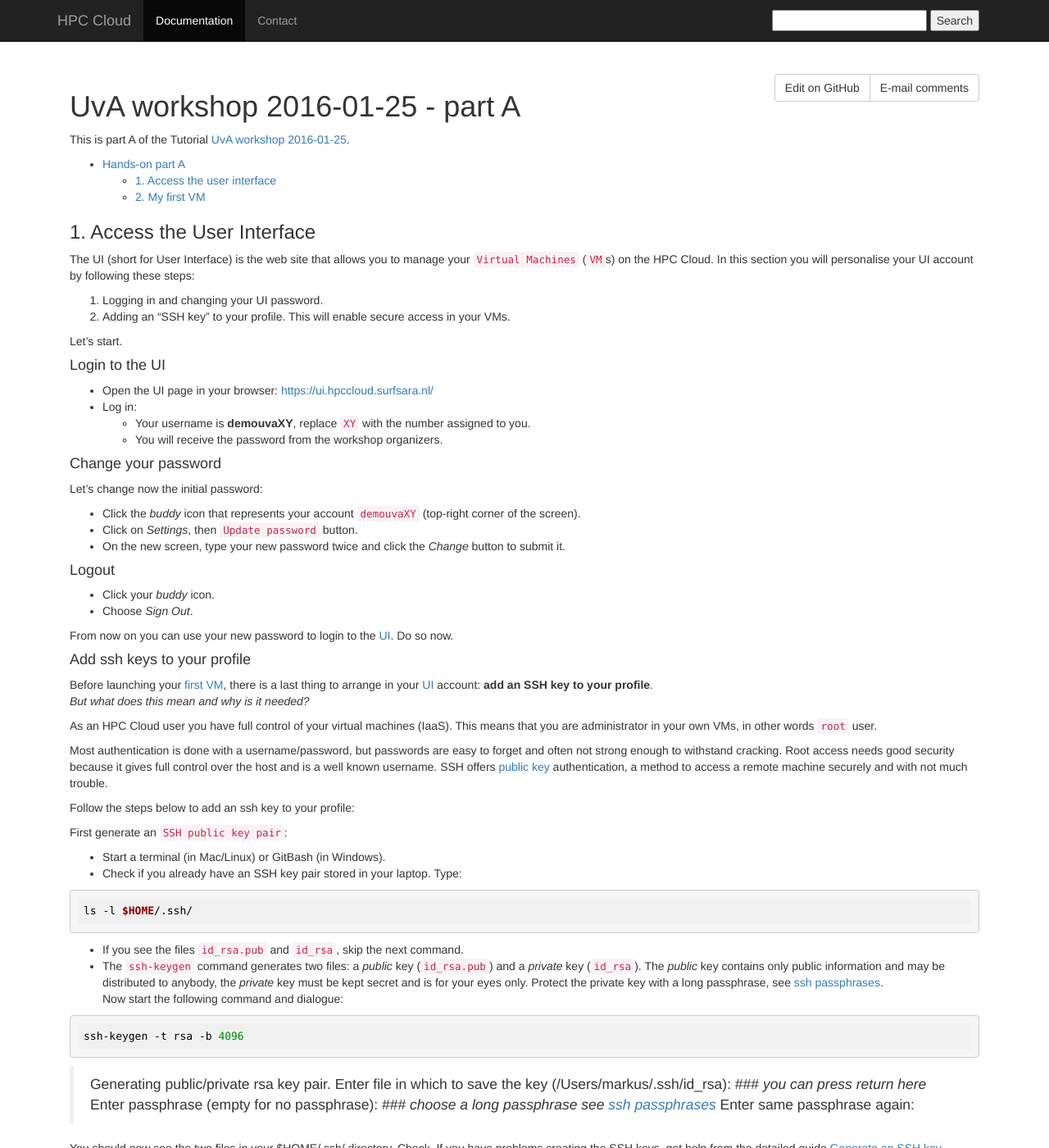
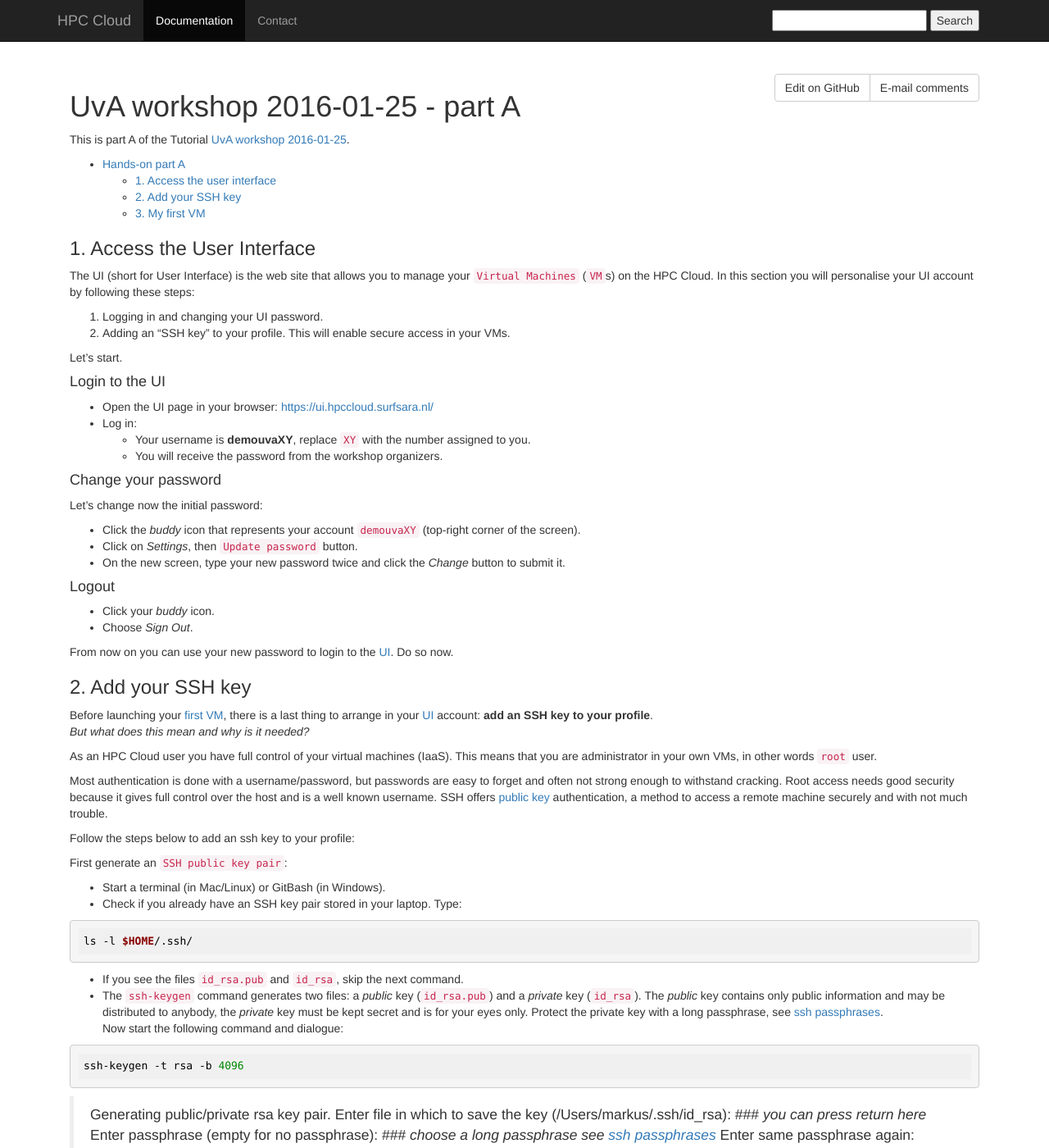
Before and after one commit to sara-nl/clouddocs, a Jekyll site: the page built from UvAworkshop-2016-01-25/UvAworkshop-2016-01-25-partA.markdown, in a window 1280 px wide and 1400 px high. Shown: the whole window at 82% size. Built offline with Jekyll 4.4.1, drawn with Linux system fonts in a browser that asks for light colours; nearby versions of some CDN libraries; some of the changed text lies outside the part shown.

```diff
--- a/UvAworkshop-2016-01-25/UvAworkshop-2016-01-25-partA.markdown
+++ b/UvAworkshop-2016-01-25/UvAworkshop-2016-01-25-partA.markdown
@@ -6,11 +6,12 @@
 
 This is part A of the Tutorial [UvA workshop 2016-01-25](UvAworkshop-2016-01-25).
 
-* [Hands-on part A](#hands-on) <br>
-  * [1. Access the user interface](#1.-Access-the-user-interface) <br>
-  * [2. My first VM](#2.-My-first-VM) <br>
+* [Hands-on part A](#hands-on)
+  * [1. Access the user interface](#Access-the-user-interface)
+  * [2. Add your SSH key](#Add-your-SSH-key)
+  * [3. My first VM](#My-first-VM)
 
-### <a name="1.-Access-the-user-interface"></a> 1. Access the User Interface
+### <a name="Access-the-user-interface"></a> 1. Access the User Interface
 
 The UI (short for User Interface) is the web site that allows you to manage your `Virtual Machines` (`VM`s) on the HPC Cloud. In this section you will personalise your UI account by following these steps:
 
@@ -43,7 +44,7 @@
 From now on you can use your new password to login to the [UI](https://ui.hpccloud.surfsara.nl/).
 Do so now.
 
-#### Add ssh keys to your profile
+### 2. Add your SSH key
 
 Before launching your [first VM](#2.-My-first-VM), there is a last thing to arrange in your [UI](https://ui.hpccloud.surfsara.nl/) account: **add an SSH key to your profile**.
 *But what does this mean and why is it needed?*
@@ -89,7 +90,7 @@
 
 Adding an SSH key to you profile is a one-time task. It is possible to use multiple keys for different VMs but there is no need to repeat this procedure for the rest of the tutorial.
 
-### <a name="2.-My-first-VM"></a> 2. My first VM
+### <a name="My-first-VM">3. My first VM</a>
 
 To start a virtual machine easily, we provide the HPC Cloud `AppMarket`. This repository contains common appliances for you to pick and use. In this section you will use the AppMarket to build your first VM with the following steps:
 
```
